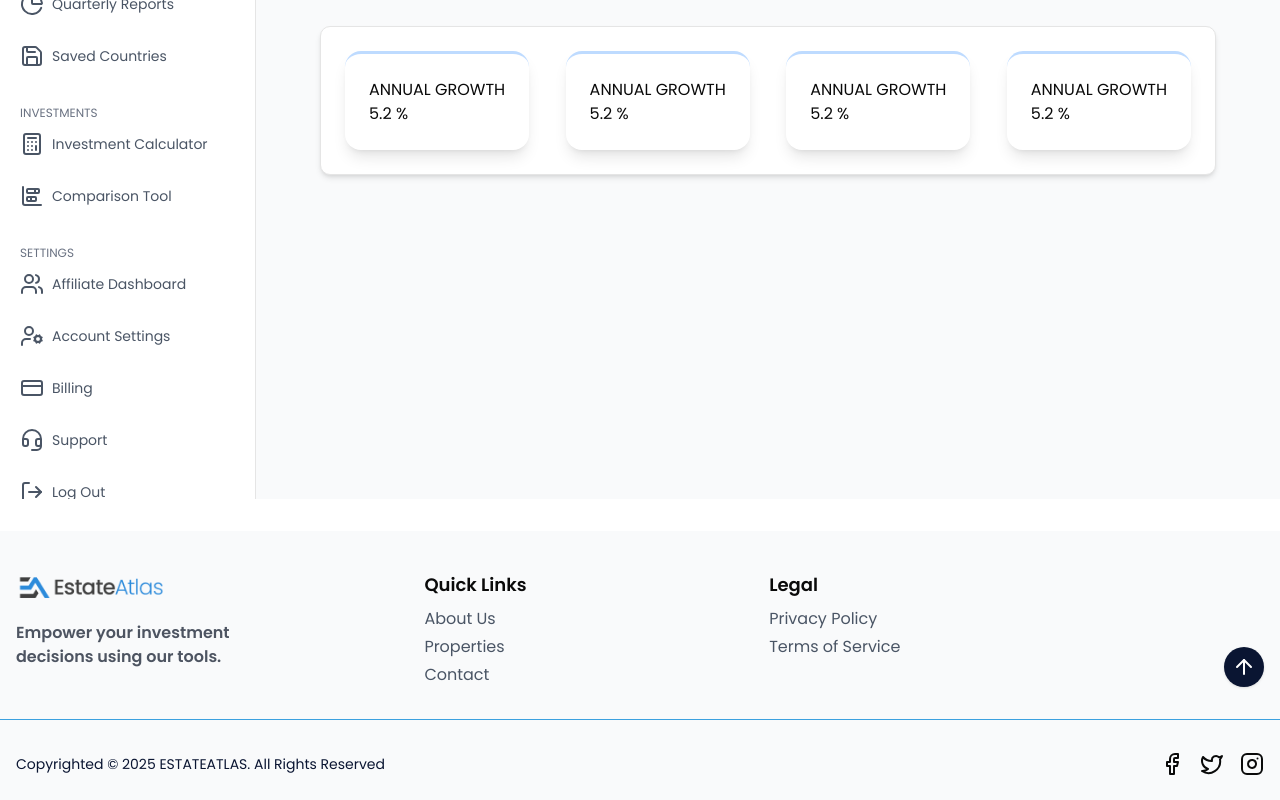
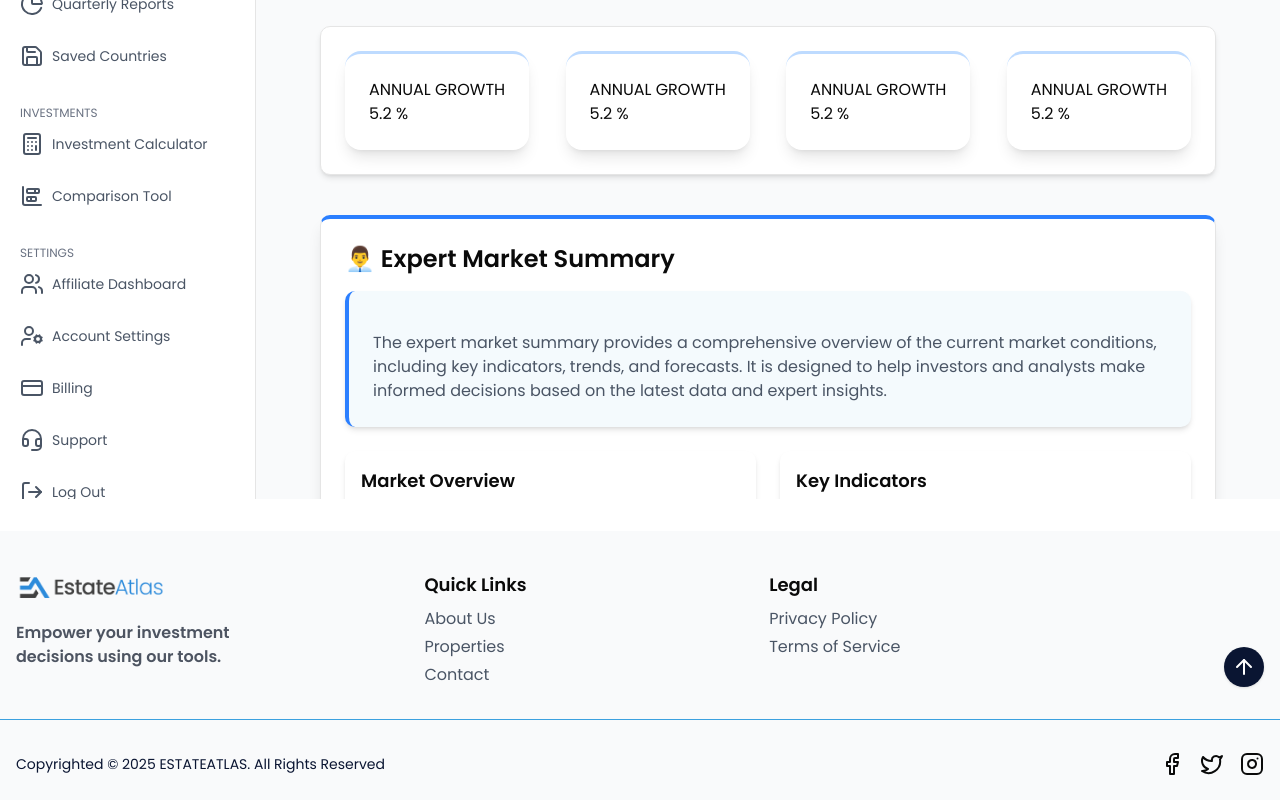
Before and after one commit to mubashirbappi5/EstateAtlas, a Next.js app: page /dashboard/Countries in a window 1280 px wide. Shown: the part 301-1101 px from the top of the page. Built offline with nearby package versions, Linux system fonts and the light colour scheme.

Commit message:
update 3 section in all country section

```diff
--- a/src/app/dashboard/Countries/page.tsx
+++ b/src/app/dashboard/Countries/page.tsx
@@ -94,6 +94,69 @@ const Countries = () => {
 
 
 
+
+    {/*  Expert Market Summary */}
+
+    <div className="w-full mt-10 max-w-4xl mx-auto p-6  border rounded-lg  bg-white shadow-lg border-t-4 border-t-blue-500">
+
+      <h1 className="text-2xl font-semibold">👨‍💼  Expert Market Summary</h1>
+
+
+
+      <div className="bg-[#F4FAFD] p-6 rounded-lg mt-4 border-l-4 border-l-blue-500 shadow-md">
+        <p className="text-gray-600 mt-4">
+          The expert market summary provides a comprehensive overview of the
+          current market conditions, including key indicators, trends, and
+          forecasts. It is designed to help investors and analysts make informed
+          decisions based on the latest data and expert insights.
+        </p>
+      </div>
+
+      <div className="mt-6 grid grid-cols-1 md:grid-cols-2 gap-6">
+        <div className="bg-white p-4 rounded-lg shadow-md">
+          <h2 className="text-lg font-semibold">Market Overview</h2>
+          <p className="text-gray-600 mt-2">
+            The market is currently experiencing a bullish trend with significant
+            growth in key sectors.
+          </p>
+        </div>
+
+        <div className="bg-white p-4 rounded-lg shadow-md">
+          <h2 className="text-lg font-semibold">Key Indicators</h2>
+          <ul className="list-disc list-inside text-gray-600 mt-2">
+            <li>GDP Growth: 3.5%</li>
+            <li>Inflation Rate: 2.1%</li>
+            <li>Unemployment Rate: 4.0%</li>
+          </ul>
+        </div>
+
+        <div className="bg-white p-4 rounded-lg shadow-md">
+          <h2 className="text-lg font-semibold">Market Trends</h2>
+          <p className="text-gray-600 mt-2">
+            Emerging technologies and sustainable practices are driving market
+            innovation and growth.
+          </p>
+        </div>
+
+        <div className="bg-white p-4 rounded-lg shadow-md">
+          <h2 className="text-lg font-semibold">Forecast</h2>
+          <p className="text-gray-600 mt-2">
+            Analysts predict continued growth in the next quarter, with potential
+            challenges in supply chain disruptions.
+          </p>
+        </div>
+
+      </div>
+
+
+
+
+
+
+    </div>
+
+
+
     </div>
   );
 };
```
